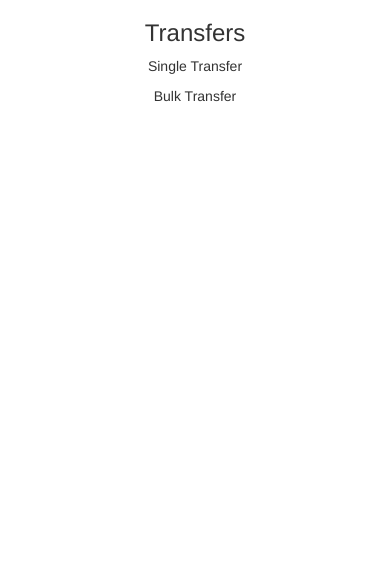
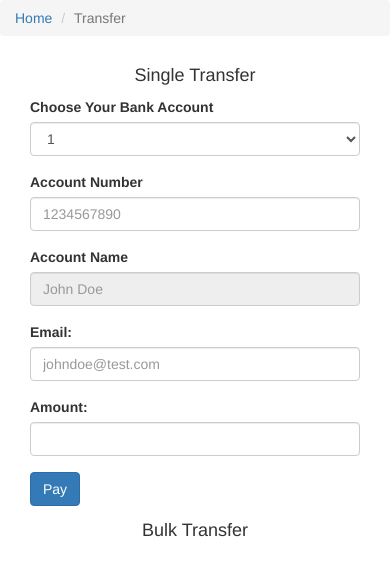
Before and after one commit to MaestroJolly/python_sample_apps, a Django app: page /transfer in a window 390 px wide. Shown: the top 576 px of the page. Run offline with Django 3.2, Linux system fonts and the light colour scheme; some libraries are stand-ins or nearby versions.

Commit message:
changes made to transfer app

```diff
--- a/transfer/templates/transfer/index.html
+++ b/transfer/templates/transfer/index.html
@@ -8,15 +8,57 @@
     <title>Transfers</title>
 </head>
 <body>
-    <div class="row" style="text-align: center">
-        <h3>Transfers</h3>
-    </div>
-    <div class="row">
-        <div class="col-md-6" style="text-align: center">
-                <p>Single Transfer</p>
-        </div>
-        <div class="col-md-6" style="text-align: center">
-                <p>Bulk Transfer</p>
+    <nav aria-label="breadcrumb">
+        <ol class="breadcrumb">
+          <li class="breadcrumb-item"><a href="#">Home</a></li>
+          <li class="breadcrumb-item active" aria-current="page">Transfer</li>
+        </ol>
+    </nav>
+    <div class="container">
+        <div class="row">
+            <div class="col-6 col-md-6">
+                <h4 class="text-center">Single Transfer</h4>
+                <form action="">
+                    <div class="col-md-3"></div>
+                    <div class="form-group col-md-9">
+                        <label for="accountBank">Choose Your Bank Account</label>
+                        <select class="form-control" id="accountBank">
+                            <option>1</option>
+                            <option>2</option>
+                            <option>3</option>
+                            <option>4</option>
+                            <option>5</option>
+                        </select>
+                    </div>
+                    <div class="col-md-3"></div>
+                    <div class="form-group col-md-9">
+                        <label for="accountNumber">Account Number</label>
+                        <input type="text" class="form-control" id="accountNumber" placeholder="1234567890" required="required">
+                    </div>
+                    <div class="col-md-3"></div>
+                    <div class="form-group col-md-9">
+                        <label for="accountName">Account Name</label>
+                        <input type="text" class="form-control" id="accountName" placeholder="John Doe" disabled="disabled" aria-disabled="true">
+                    </div>
+                    <div class="col-md-3"></div>
+                    <div class="form-group col-md-9">
+                        <label for="beneficiaryEmail">Email: </label>
+                        <input type="email" class="form-control" id="beneficiaryEmail" placeholder="johndoe@test.com" required="required">
+                    </div>
+                    <div class="col-md-3"></div>
+                    <div class="form-group col-md-9">
+                        <label for="amount">Amount: </label>
+                        <input type="number" class="form-control" id="amount" required="required">
+                    </div>
+                    <div class="col-md-3"></div>
+                    <div class="form-group col-md-9">
+                        <button class="btn btn-primary" type="submit">Pay</button>
+                    </div>
+                </form>
+            </div>
+            <div class="col-6 col-md-6">
+                <h4 class="text-center">Bulk Transfer</h4>
+            </div>
         </div>
     </div>
 </body>
```
